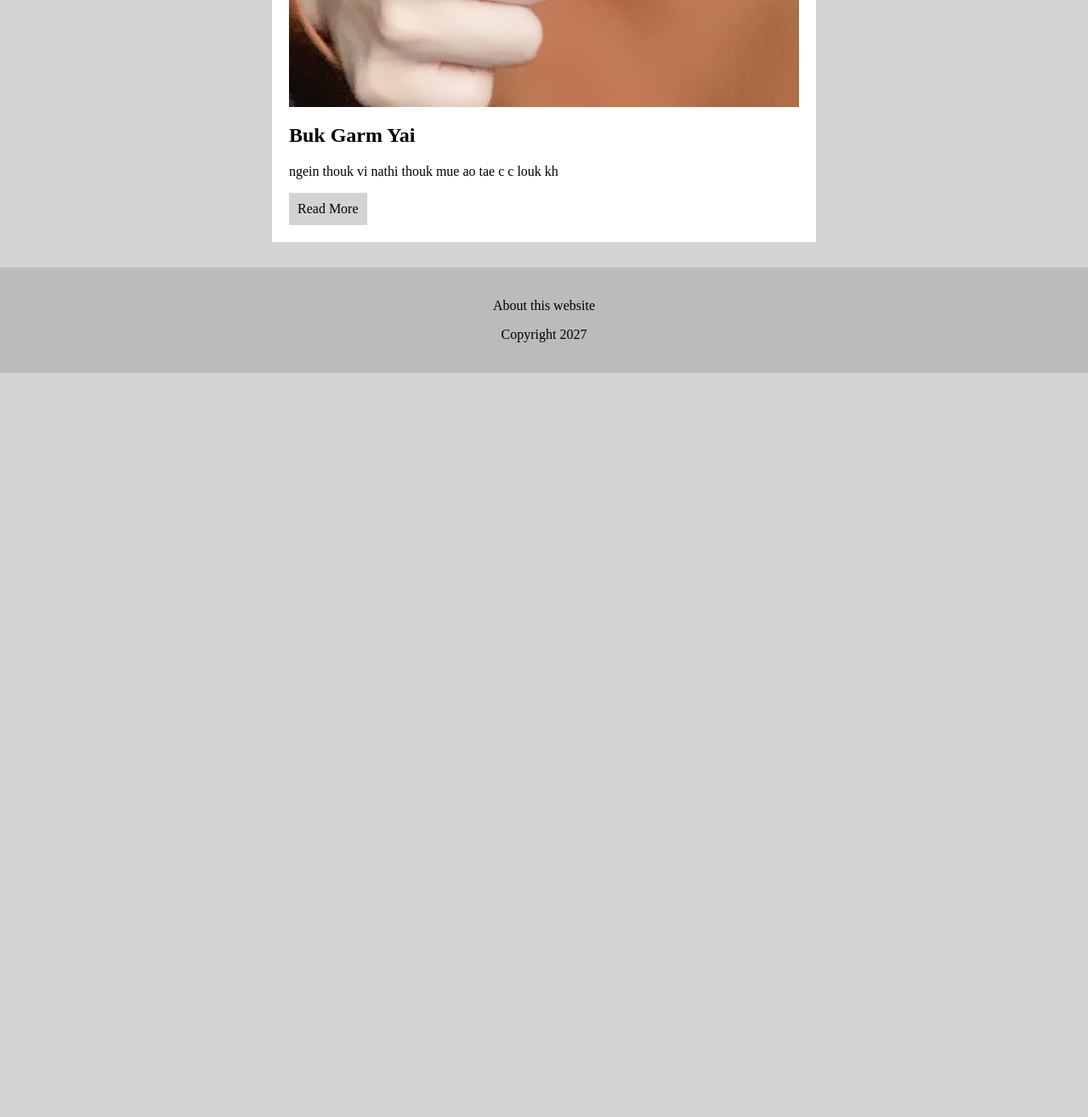
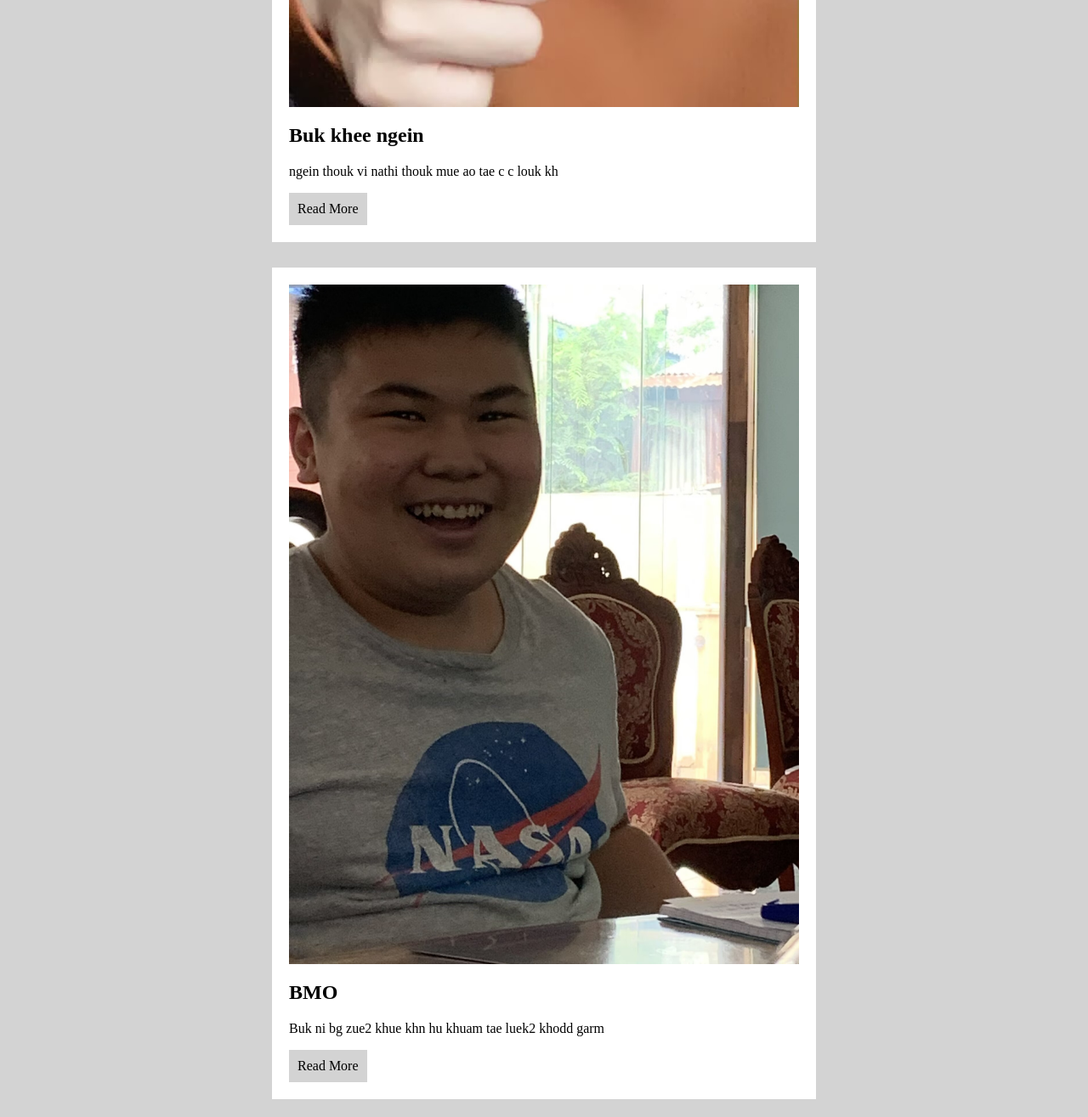
Before and after one commit to Khuay/Peaky-blinder5, a plain HTML site: page index.html in a window 1280 px wide. Shown: the part 1825-3140 px from the top of the page at 85% size. Before the commit the page ends 2264 px from the top, so only its background shows below. Drawn offline with Linux system fonts and the light colour scheme.

Commit message:
Add files via upload

```diff
--- a/index.html
+++ b/index.html
@@ -85,8 +85,15 @@
 
             <div class="box">
                 <img class="image" src="Buk Bar Garm.jpg" alt="">
-                <h2>Buk Garm Yai</h2>
+                <h2>Buk khee ngein</h2>
                 <p>ngein thouk vi nathi thouk mue ao tae c c louk kh</p>
+                <a class="button" href="#">Read More</a>
+            </div>
+
+            <div class="box">
+                <img class="image" src="m.png" alt="">
+                <h2>BMO</h2>
+                <p>Buk ni bg zue2 khue khn hu khuam tae luek2 khodd garm</p>
                 <a class="button" href="#">Read More</a>
             </div>
         </div>
```
Also changed, not shown: m.png (added).
